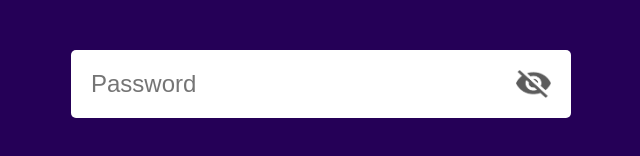
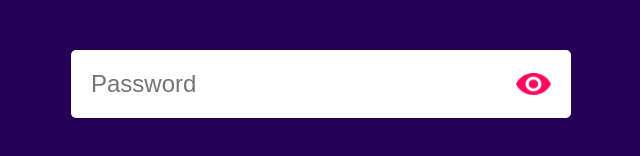
Before and after one commit to Madhusanka331/Javascript-30-Mini-Projects, a plain HTML site: page Day-04 Hide And Show Password/index.html in a window 1280 px wide. Both pictures are taken after a click on the picture 852 px from the left and 333 px from the top of the page. Shown: the part 250-406 px from the top of the page, 319-959 px from the left. Drawn offline with Linux system fonts and the light colour scheme.

Commit message:
Update index.html

```diff
--- a/Day-04 Hide And Show Password/index.html
+++ b/Day-04 Hide And Show Password/index.html
@@ -16,15 +16,15 @@
       let eyeicon = document.getElementById("eyeicon");
       let password = document.getElementById("password");
 
-      // eyeicon.onclick = function () {
-      //   if (password.type === "password") {
-      //     password.setAttribute("type", "text");
-      //     eyeicon.setAttribute("src", "/eye-icons/eye-open.png");
-      //   } else {
-      //     password.setAttribute("type", "password");
-      //     eyeicon.setAttribute("src", "/eye-icons/eye-close.png");
-      //   }
-      // };
+      eyeicon.onclick = function () {
+        if (password.type === "password") {
+          password.setAttribute("type", "text");
+          eyeicon.setAttribute("src", "/eye-icons/eye-open.png");
+        } else {
+          password.setAttribute("type", "password");
+          eyeicon.setAttribute("src", "/eye-icons/eye-close.png");
+        }
+      };
     </script>
   </body>
 </html>
```
